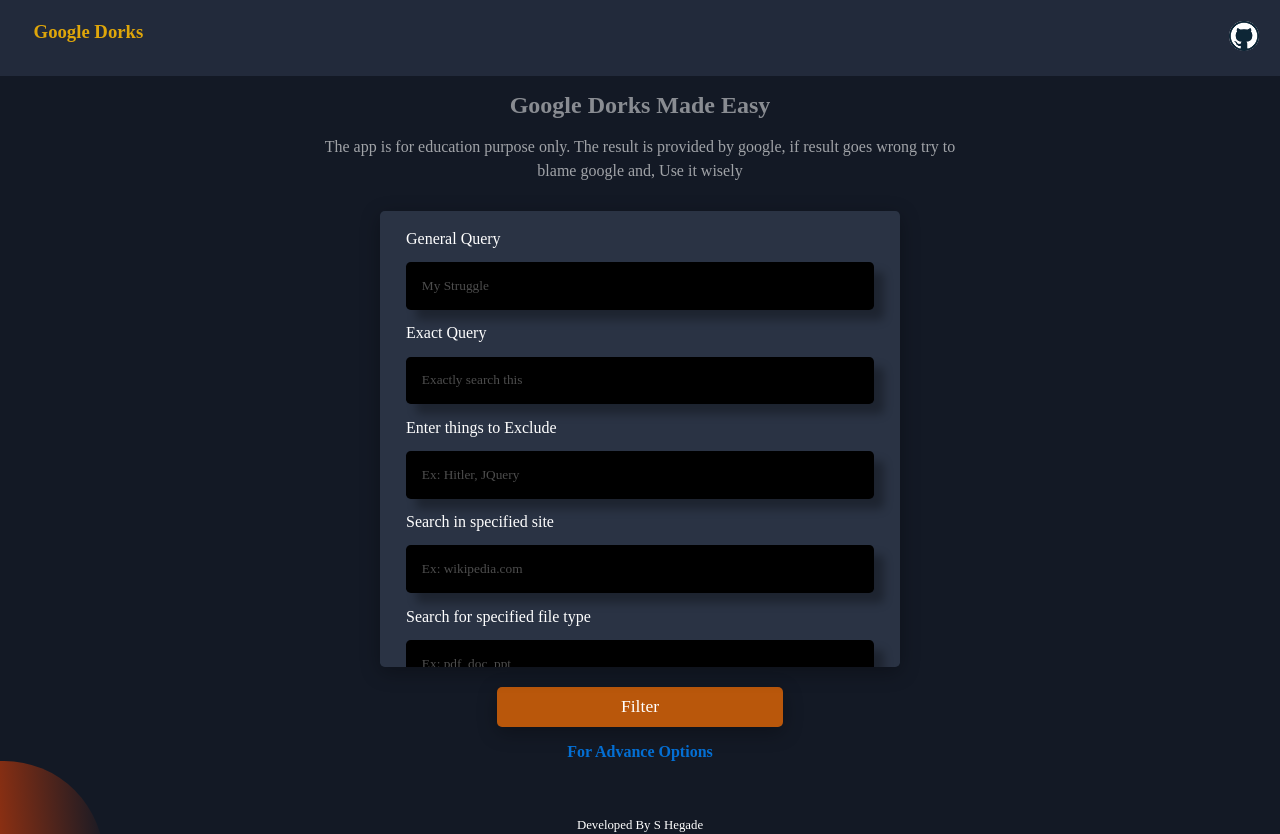
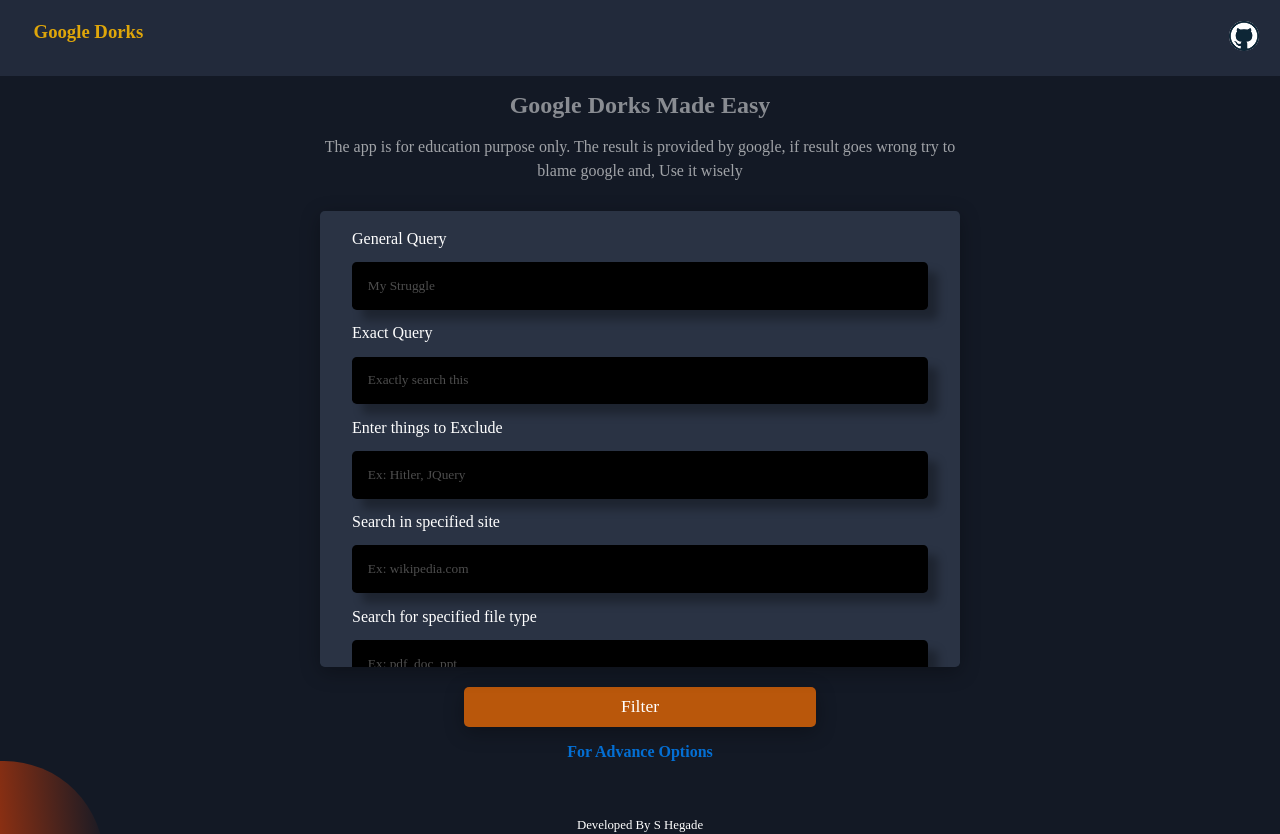
Before and after one commit to HEGADE/Google-Dorks, a React (Create React App) app: page / in a window 1280 px wide. Shown: the top 834 px of the page. Built offline with nearby package versions, Linux system fonts and the light colour scheme; a web font is replaced by a local one.

Commit message:
width changed

```diff
--- a/src/css/body.css
+++ b/src/css/body.css
@@ -47,7 +47,7 @@ body {
 
 .wrapper {
   margin: auto;
-  max-width: 520px;
+  max-width: 640px;
 }
 
 .container {
```
